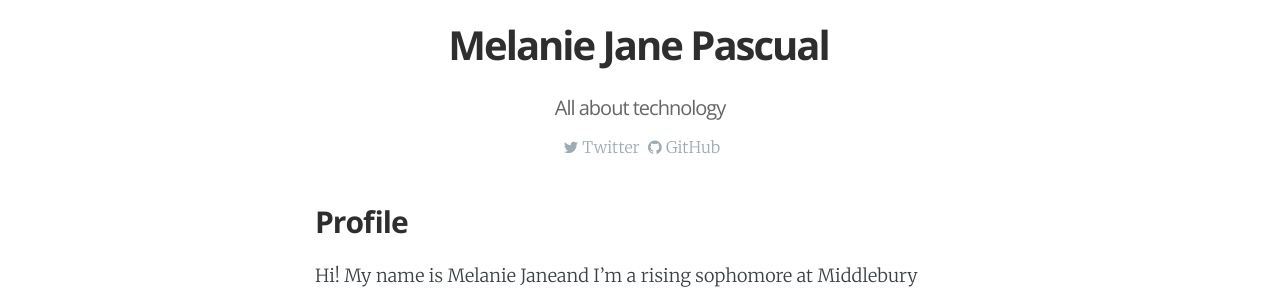
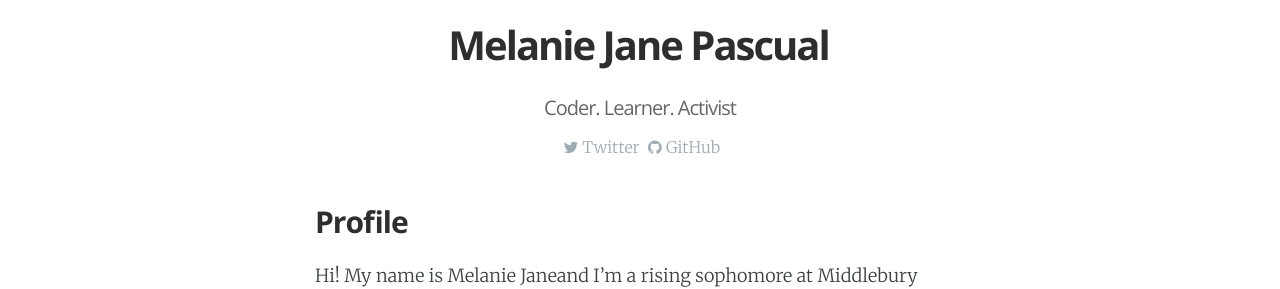
Before and after one commit to mjpasx/melaniejanepascual.github.io-v1, a Jekyll site: the page built from _pages/about.md, in a window 1280 px wide. Shown: the part 374-663 px from the top of the page. Built offline with Jekyll 4.4.1, drawn with Linux system fonts in a browser that asks for light colours; some web fonts are replaced.

Commit message:
minor changes

```diff
--- a/_data/authors.yml
+++ b/_data/authors.yml
@@ -15,8 +15,8 @@
   name:         "Melanie Jane Pascual"
   cover:        /assets/mountain-alternative-cover.jpg
   picture:      /assets/mjp.jpg
-  bio:          All about technology
-  location:     Germany
+  bio:          Coder. Learner. Activist
+  location:     Bay Area
   website:      "http://www.melaniejanepascual.com"                    # OPTIONAL: link to the author of a post
-  twitter:      jenswillmer
-  github:       jwillmer
+  twitter:      mjpasx
+  github:       melaniejanepascual
--- a/_includes/head.html
+++ b/_includes/head.html
@@ -27,8 +27,5 @@
     <link rel="alternate" type="application/rss+xml" title="{{ site.title }}" href="{{ "/feed.xml" | prepend: site.github.url | prepend: site.baseurl }}">
 
     <!-- https://github.com/joshbuchea/HEAD -->
-    <link rel="icon" href="{{ "/assets/favicon-16.png" | prepend: site.github.url | prepend: site.baseurl}}" sizes="16x16" type="image/png">
-    <link rel="icon" href="{{ "/assets/favicon-32.png" | prepend: site.github.url | prepend: site.baseurl}}" sizes="32x32" type="image/png">
-    <link rel="icon" href="{{ "/assets/favicon-48.png" | prepend: site.github.url | prepend: site.baseurl}}" sizes="48x48" type="image/png">
-    <link rel="icon" href="{{ "/assets/favicon-62.png" | prepend: site.github.url | prepend: site.baseurl}}" sizes="62x62" type="image/png">
-</head>
+    <link rel="icon" href="{{ "/assets/favicon.ico" | prepend: site.github.url | prepend: site.baseurl}}" sizes="16x16" type="image/png">
+    </head>
```
Also changed, not shown: assets/favicon.ico (added), 3 other files.
